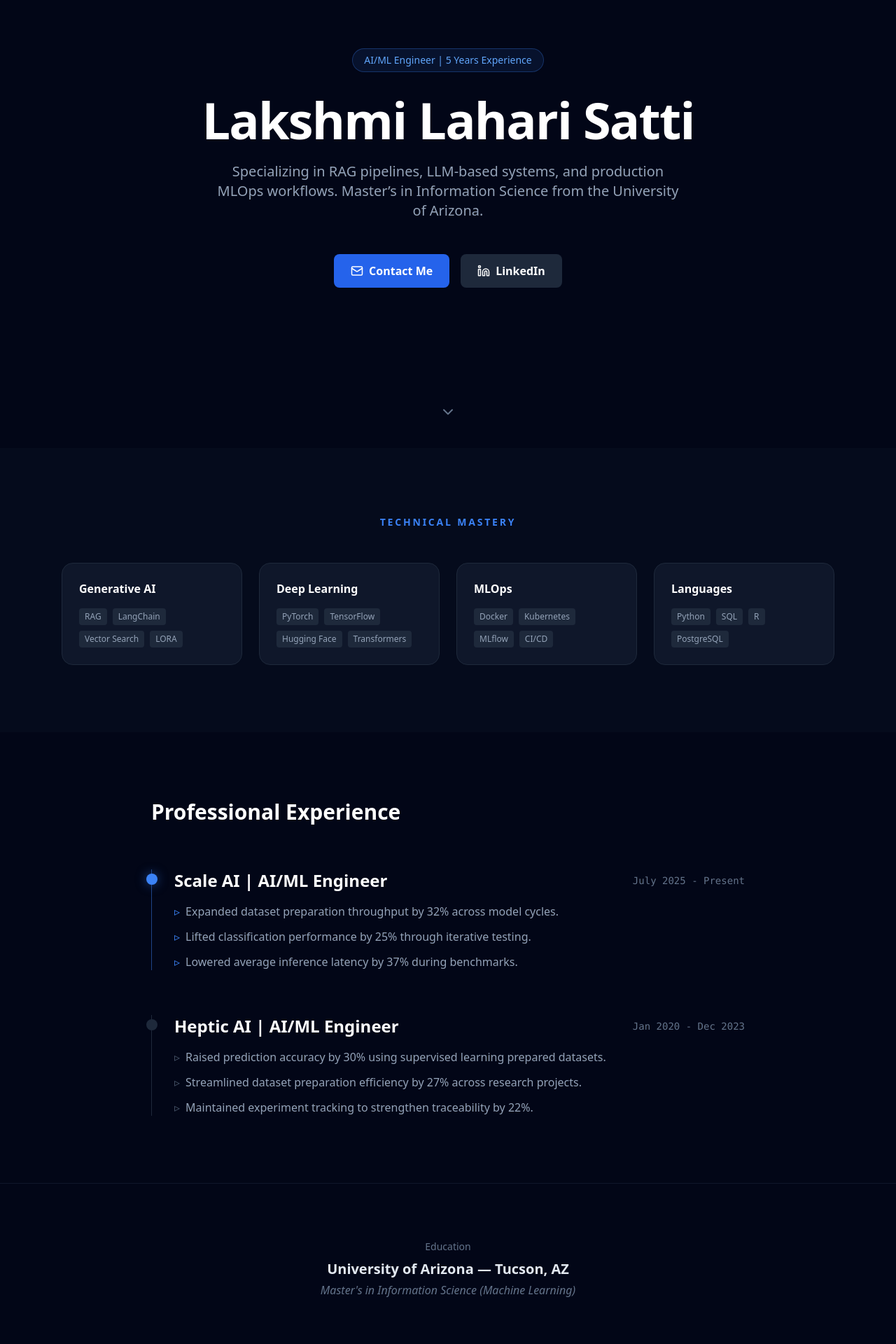
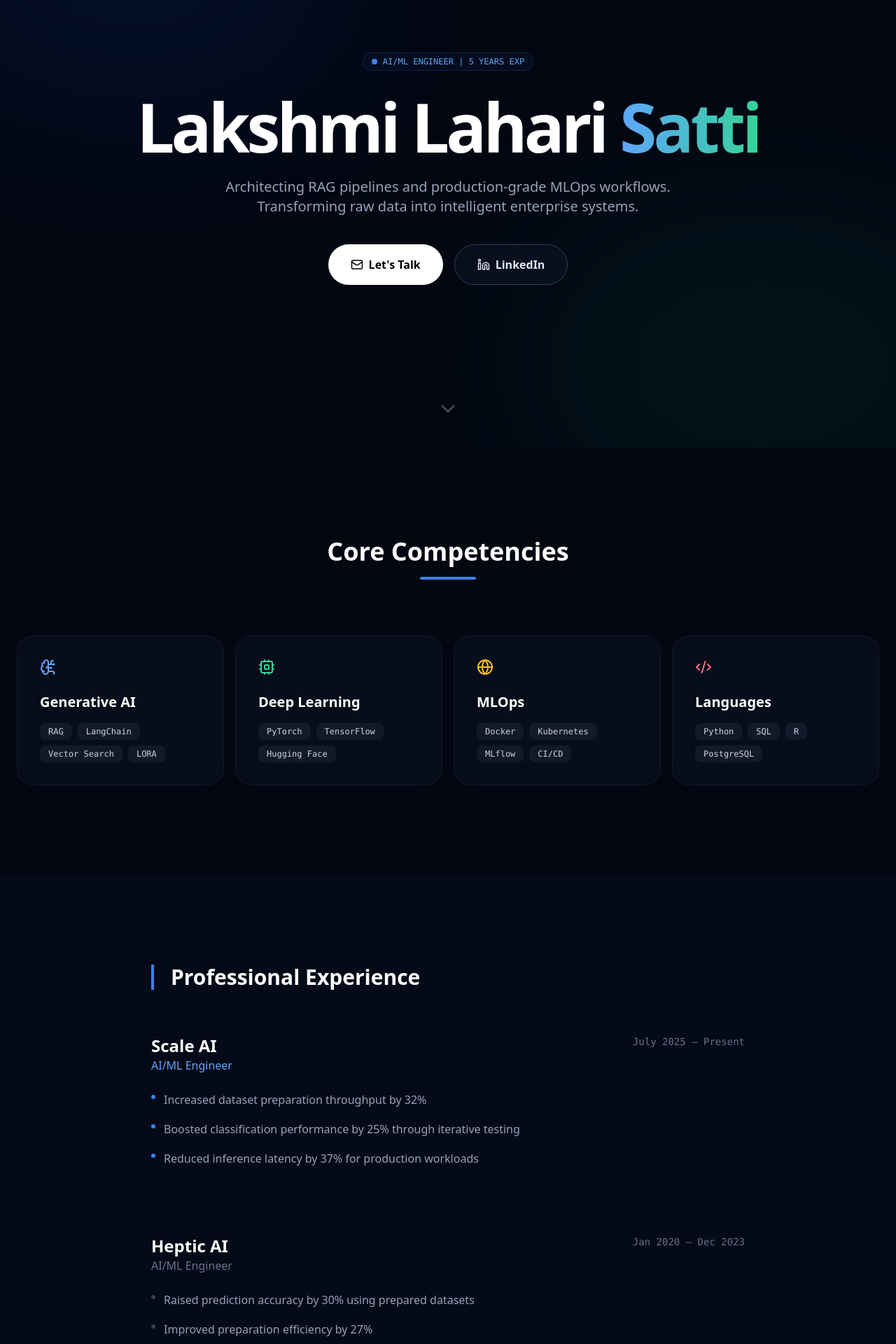
Before and after one commit to lakshmisatti/Lahari-Portfolio, a Next.js app: page / in a window 1280 px wide. Shown: the part 160-2080 px from the top of the page at 70% size. Built offline with nearby package versions, Linux system fonts and the light colour scheme.

Commit message:
Update page.tsx

```diff
--- a/app/page.tsx
+++ b/app/page.tsx
@@ -1,125 +1,146 @@
 "use client";
 import { motion } from 'framer-motion';
-import { BrainCircuit, Database, Zap, Mail, Linkedin, ChevronDown } from 'lucide-react';
+import { BrainCircuit, Database, Zap, Mail, Linkedin, ChevronDown, Code2, Cpu, Globe } from 'lucide-react';
 
 export default function Home() {
   return (
-    <main className="min-h-screen bg-slate-950 text-white font-sans selection:bg-blue-500">
-      {/* HERO SECTION */}
-      <section className="h-screen flex flex-col justify-center items-center px-6 relative">
-        <div className="absolute top-1/4 w-72 h-72 bg-blue-600/20 rounded-full blur-[100px] -z-10" />
+    <main className="min-h-screen bg-[#030712] text-slate-200 selection:bg-blue-500/30">
+      {/* 1. HERO SECTION - HIGH IMPACT */}
+      <section className="relative h-screen flex flex-col justify-center items-center px-6 overflow-hidden">
+        {/* Animated Background Gradients */}
+        <div className="absolute top-[-10%] left-[-10%] w-[50%] h-[50%] bg-blue-600/10 rounded-full blur-[120px] animate-pulse" />
+        <div className="absolute bottom-[-10%] right-[-10%] w-[50%] h-[50%] bg-emerald-600/10 rounded-full blur-[120px]" />
 
         <motion.div
-          initial={{ opacity: 0, y: 20 }}
+          initial={{ opacity: 0, y: 30 }}
           animate={{ opacity: 1, y: 0 }}
-          transition={{ duration: 0.8 }}
-          className="text-center"
+          transition={{ duration: 1 }}
+          className="text-center z-10"
         >
-          <span className="px-4 py-1.5 rounded-full border border-blue-500/30 bg-blue-500/10 text-blue-400 text-sm font-medium mb-8 inline-block">
-            AI/ML Engineer | 5 Years Experience
+          <div className="inline-flex items-center gap-2 px-3 py-1 rounded-full border border-blue-500/20 bg-blue-500/5 text-blue-400 text-xs font-mono mb-8">
+            <span className="relative flex h-2 w-2">
+              <span className="animate-ping absolute inline-flex h-full w-full rounded-full bg-blue-400 opacity-75"></span>
+              <span className="relative inline-flex rounded-full h-2 w-2 bg-blue-500"></span>
             </span>
-          <h1 className="text-5xl md:text-7xl font-bold tracking-tight mb-6">
-            Lakshmi Lahari Satti
+            AI/ML ENGINEER | 5 YEARS EXP
+          </div>
+
+          <h1 className="text-6xl md:text-8xl font-bold tracking-tighter text-white mb-6">
+            Lakshmi Lahari <span className="text-transparent bg-clip-text bg-gradient-to-r from-blue-400 to-emerald-400">Satti</span>
           </h1>
-          <p className="text-slate-400 text-lg md:text-xl max-w-2xl mx-auto leading-relaxed">
-            Specializing in RAG pipelines, LLM-based systems, and production MLOps workflows.
-            Master’s in Information Science from the University of Arizona.
+
+          <p className="text-slate-400 text-lg md:text-xl max-w-2xl mx-auto leading-relaxed mb-10">
+            Architecting RAG pipelines and production-grade MLOps workflows.
+            Transforming raw data into intelligent enterprise systems.
           </p>
 
-          <div className="flex gap-4 justify-center mt-12">
-            <a href="mailto:sattilakshmilahari@gmail.com" className="flex items-center gap-2 bg-blue-600 hover:bg-blue-500 px-6 py-3 rounded-lg font-semibold transition-all">
-              <Mail size={18} /> Contact Me
+          <div className="flex flex-wrap gap-4 justify-center">
+            <a href="mailto:sattilakshmilahari@gmail.com" className="group flex items-center gap-2 bg-white text-black px-8 py-4 rounded-full font-bold transition-all hover:scale-105">
+              <Mail size={18} /> Let's Talk
             </a>
-            <a href="#" className="flex items-center gap-2 bg-slate-800 hover:bg-slate-700 px-6 py-3 rounded-lg font-semibold transition-all">
+            <a href="#" className="flex items-center gap-2 border border-slate-700 bg-slate-900/50 backdrop-blur-md px-8 py-4 rounded-full font-bold hover:bg-slate-800 transition-all">
               <Linkedin size={18} /> LinkedIn
             </a>
           </div>
         </motion.div>
 
-        <motion.div
-          animate={{ y: [0, 10, 0] }}
-          transition={{ repeat: Infinity, duration: 2 }}
-          className="absolute bottom-10"
-        >
-          <ChevronDown className="text-slate-500" />
+        <motion.div animate={{ y: [0, 10, 0] }} transition={{ repeat: Infinity, duration: 2 }} className="absolute bottom-10 opacity-30">
+          <ChevronDown size={32} />
         </motion.div>
       </section>
 
-      {/* SKILLS SECTION */}
-      <section className="py-24 bg-slate-900/30">
-        <div className="max-w-6xl mx-auto px-6">
-          <h2 className="text-sm font-bold text-blue-500 uppercase tracking-[0.2em] mb-12 text-center">Technical Mastery</h2>
-          <div className="grid grid-cols-1 sm:grid-cols-2 lg:grid-cols-4 gap-6">
+      {/* 2. TECHNICAL MASTERY - GRID SYSTEM */}
+      <section className="py-32 max-w-7xl mx-auto px-6">
+        <div className="flex flex-col items-center mb-20 text-center">
+          <h2 className="text-4xl font-bold text-white mb-4">Core Competencies</h2>
+          <div className="h-1 w-20 bg-blue-500 rounded-full" />
+        </div>
+
+        <div className="grid grid-cols-1 md:grid-cols-2 lg:grid-cols-4 gap-4">
           {[
-              { cat: "Generative AI", items: ["RAG", "LangChain", "Vector Search", "LORA"] },
-              { cat: "Deep Learning", items: ["PyTorch", "TensorFlow", "Hugging Face", "Transformers"] },
-              { cat: "MLOps", items: ["Docker", "Kubernetes", "MLflow", "CI/CD"] },
-              { cat: "Languages", items: ["Python", "SQL", "R", "PostgreSQL"] }
+            { cat: "Generative AI", items: ["RAG", "LangChain", "Vector Search", "LORA"], icon: <BrainCircuit className="text-blue-400" /> },
+            { cat: "Deep Learning", items: ["PyTorch", "TensorFlow", "Hugging Face"], icon: <Cpu className="text-emerald-400" /> },
+            { cat: "MLOps", items: ["Docker", "Kubernetes", "MLflow", "CI/CD"], icon: <Globe className="text-amber-400" /> },
+            { cat: "Languages", items: ["Python", "SQL", "R", "PostgreSQL"], icon: <Code2 className="text-rose-400" /> }
           ].map((skill, i) => (
-              <div key={i} className="p-6 rounded-2xl bg-slate-900 border border-slate-800 hover:border-blue-500/50 transition-colors">
-                <h3 className="text-white font-bold mb-4">{skill.cat}</h3>
+            <motion.div
+              whileHover={{ y: -10 }}
+              key={i}
+              className="p-8 rounded-3xl bg-slate-900/40 border border-slate-800/50 backdrop-blur-xl hover:border-blue-500/30 transition-all"
+            >
+              <div className="mb-6">{skill.icon}</div>
+              <h3 className="text-white font-bold text-xl mb-4">{skill.cat}</h3>
               <div className="flex flex-wrap gap-2">
                 {skill.items.map((item, j) => (
-                    <span key={j} className="px-2 py-1 bg-slate-800 rounded text-xs text-slate-400">
+                  <span key={j} className="px-3 py-1 bg-slate-800/50 rounded-lg text-xs font-mono text-slate-300">
                     {item}
                   </span>
                 ))}
               </div>
+            </motion.div>
+          ))}
         </div>
+      </section>
+
+      {/* 3. PROFESSIONAL JOURNEY - QUANTIFIED RESULTS */}
+      <section className="py-32 bg-[#050a18]">
+        <div className="max-w-4xl mx-auto px-6">
+          <h2 className="text-3xl font-bold text-white mb-16 border-l-4 border-blue-500 pl-6">Professional Experience</h2>
+
+          <div className="space-y-24">
+            <div className="group relative">
+              <div className="flex flex-col md:flex-row md:justify-between mb-6">
+                <div>
+                  <h3 className="text-2xl font-bold text-white">Scale AI</h3>
+                  <p className="text-blue-400 font-medium">AI/ML Engineer </p>
+                </div>
+                <span className="text-slate-500 font-mono text-sm mt-2 md:mt-0">July 2025 — Present </span>
+              </div>
+              <ul className="space-y-4">
+                {[
+                  "Increased dataset preparation throughput by 32% ",
+                  "Boosted classification performance by 25% through iterative testing ",
+                  "Reduced inference latency by 37% for production workloads "
+                ].map((point, i) => (
+                  <li key={i} className="flex items-start gap-3 text-slate-400 leading-relaxed">
+                    <span className="mt-1.5 h-1.5 w-1.5 rounded-full bg-blue-500 shrink-0" />
+                    {point}
+                  </li>
                 ))}
+              </ul>
+            </div>
+
+            <div className="group relative">
+              <div className="flex flex-col md:flex-row md:justify-between mb-6">
+                <div>
+                  <h3 className="text-2xl font-bold text-white">Heptic AI</h3>
+                  <p className="text-slate-500 font-medium">AI/ML Engineer </p>
+                </div>
+                <span className="text-slate-500 font-mono text-sm mt-2 md:mt-0">Jan 2020 — Dec 2023 </span>
+              </div>
+              <ul className="space-y-4">
+                {[
+                  "Raised prediction accuracy by 30% using prepared datasets ",
+                  "Improved preparation efficiency by 27% ",
+                  "Strengthened experiment traceability by 22% via MLflow "
+                ].map((point, i) => (
+                  <li key={i} className="flex items-start gap-3 text-slate-400 leading-relaxed">
+                    <span className="mt-1.5 h-1.5 w-1.5 rounded-full bg-slate-700 shrink-0" />
+                    {point}
+                  </li>
+                ))}
+              </ul>
+            </div>
           </div>
         </div>
       </section>
 
-      {/* EXPERIENCE SECTION */}
-      <section className="py-24 max-w-4xl mx-auto px-6">
-        <h2 className="text-3xl font-bold mb-16">Professional Experience</h2>
-        <div className="space-y-16">
-          <div className="relative pl-8 border-l border-blue-500/50">
-            <div className="absolute w-4 h-4 bg-blue-500 rounded-full -left-[8.5px] top-1.5 shadow-[0_0_15px_rgba(59,130,246,0.5)]" />
-            <div className="flex flex-col md:flex-row md:justify-between md:items-center mb-4">
-              <h3 className="text-2xl font-bold text-white">Scale AI | AI/ML Engineer</h3>
-              <span className="text-slate-500 text-sm font-mono mt-1 md:mt-0">July 2025 - Present</span>
-            </div>
-            <ul className="space-y-3 text-slate-400">
-              <li className="flex gap-2">
-                <span className="text-blue-500">▹</span> Expanded dataset preparation throughput by 32% across model cycles.
-              </li>
-              <li className="flex gap-2">
-                <span className="text-blue-500">▹</span> Lifted classification performance by 25% through iterative testing.
-              </li>
-              <li className="flex gap-2">
-                <span className="text-blue-500">▹</span> Lowered average inference latency by 37% during benchmarks.
-              </li>
-            </ul>
-          </div>
-
-          <div className="relative pl-8 border-l border-slate-800">
-            <div className="absolute w-4 h-4 bg-slate-800 rounded-full -left-[8.5px] top-1.5" />
-            <div className="flex flex-col md:flex-row md:justify-between md:items-center mb-4">
-              <h3 className="text-2xl font-bold text-white">Heptic AI | AI/ML Engineer</h3>
-              <span className="text-slate-500 text-sm font-mono mt-1 md:mt-0">Jan 2020 - Dec 2023</span>
-            </div>
-            <ul className="space-y-3 text-slate-400">
-              <li className="flex gap-2">
-                <span className="text-slate-600">▹</span> Raised prediction accuracy by 30% using supervised learning prepared datasets.
-              </li>
-              <li className="flex gap-2">
-                <span className="text-slate-600">▹</span> Streamlined dataset preparation efficiency by 27% across research projects.
-              </li>
-              <li className="flex gap-2">
-                <span className="text-slate-600">▹</span> Maintained experiment tracking to strengthen traceability by 22%.
-              </li>
-            </ul>
-          </div>
-        </div>
-      </section>
-
-      {/* FOOTER */}
-      <footer className="py-20 text-center border-t border-slate-900 bg-slate-950">
-        <p className="text-slate-500 text-sm mb-2">Education</p>
-        <h3 className="text-xl font-bold text-slate-200">University of Arizona — Tucson, AZ</h3>
-        <p className="text-slate-500 italic mt-1">Master's in Information Science (Machine Learning)</p>
+      {/* 4. FOOTER - ACADEMIC FOUNDATION */}
+      <footer className="py-32 text-center border-t border-slate-900 px-6">
+        <p className="text-slate-500 uppercase tracking-widest text-xs mb-4">Academic Foundation</p>
+        <h3 className="text-2xl font-bold text-white mb-2">University of Arizona [cite: 1, 3]</h3>
+        <p className="text-slate-400 italic">Master's in Information Science (Machine Learning) </p>
+        <p className="text-slate-600 text-sm mt-4 tracking-tighter font-mono italic">Tucson, AZ [cite: 1, 3]</p>
       </footer>
     </main>
   );
```
Lines whose indentation alone changed are shown as unchanged.
